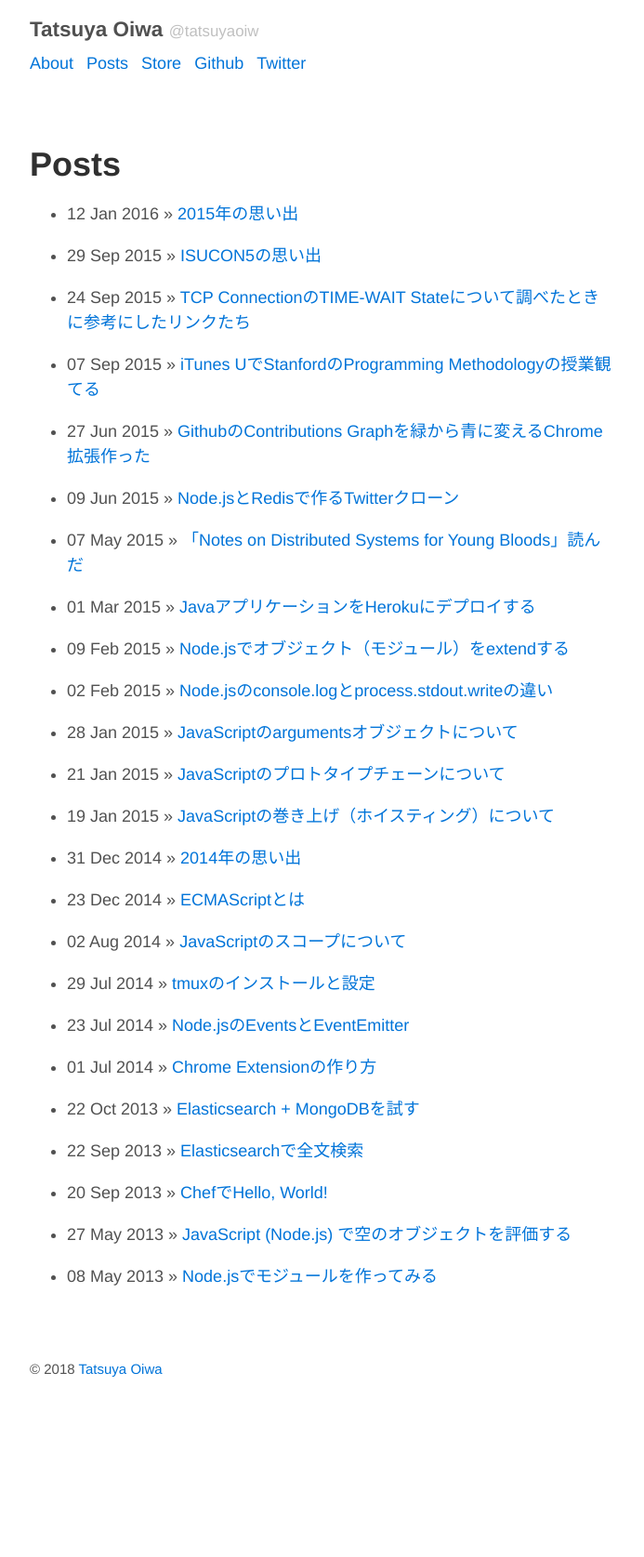
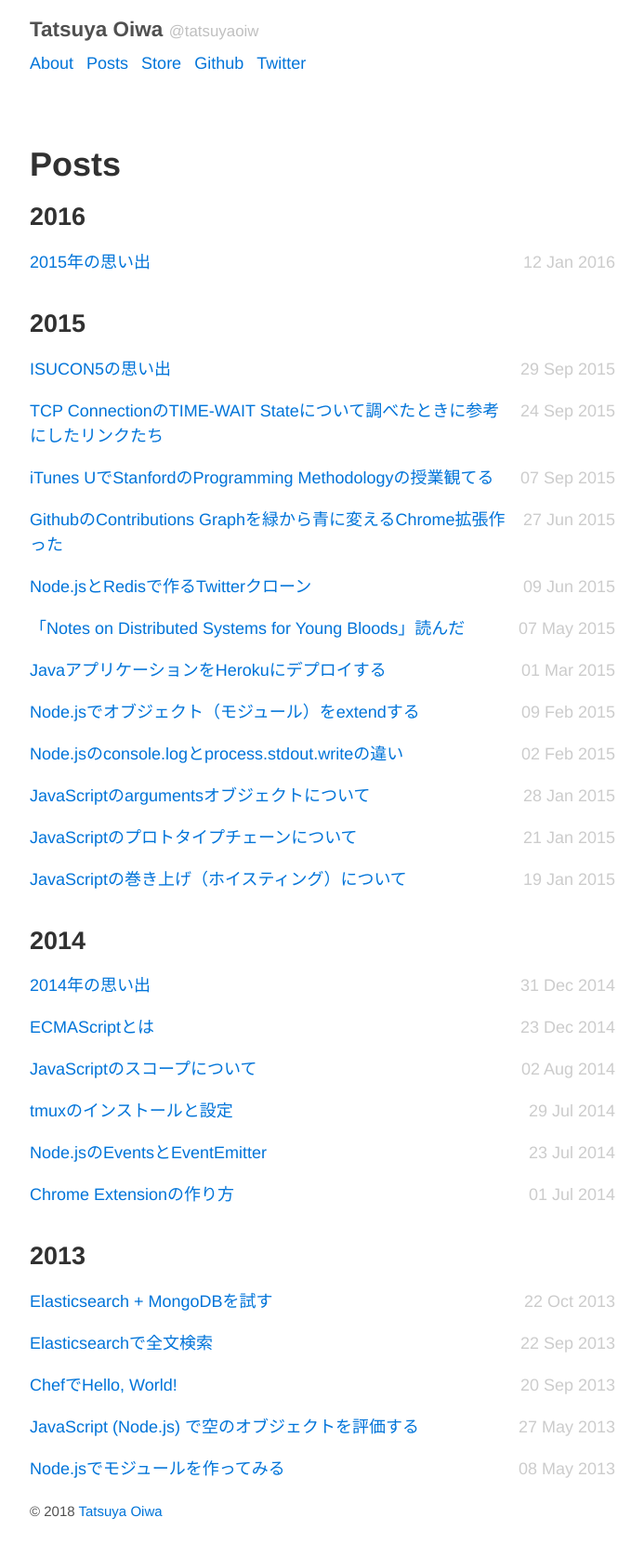
Before and after one commit to tatsuya/tatsuyaoiw.github.io, a Jekyll site: the page built from posts.html, in a window 1280 px wide. Shown: the whole page at 93% size, without its empty margins (293-986 px from the left). Built offline with Jekyll 4.4.1, drawn with Linux system fonts in a browser that asks for light colours; comment, search, counter and statistics services are not loaded; before the commit the page ends 1522 px from its top, so only the background shows below that.

Commit message:
update style on posts

```diff
--- a/_sass/_posts.scss
+++ b/_sass/_posts.scss
@@ -24,7 +24,7 @@
   display: block;
   margin-top: -.5rem;
   margin-bottom: 1rem;
-  color: #9a9a9a;
+  color: #ccc;
 }
 
 .page-title {
@@ -62,3 +62,28 @@
     }
   }
 }
+
+.archive-item {
+  margin-bottom: 1rem;
+  overflow: auto;
+}
+
+.archive-year {
+  margin-bottom: 1rem;
+}
+
+.archive-item + .archive-year {
+  margin-top: 2rem;
+}
+
+.archive-date {
+  margin-top: 0;
+  margin-bottom: 0;
+}
+
+@media (min-width: 30em) {
+  .archive-date {
+    float: right;
+    margin-left: 1rem;
+  }
+}
--- /dev/null
+++ b/posts.html
@@ -0,0 +1,18 @@
+---
+layout: default
+title: Posts
+---
+
+<h1>Posts</h1>
+
+{% for post in site.posts %}
+  {% capture currentyear %}{{ post.date | date: "%Y" }}{% endcapture %}
+  {% if currentyear != year %}
+    <h2 class="archive-year">{{ currentyear }}</h2>
+    {% capture year %}{{ currentyear }}{% endcapture %}
+  {% endif %}
+  <div class="archive-item">
+    <span class="post-date archive-date">{{ post.date | date_to_string }}</span>
+    <a class="archive-title" href="{{ post.url }}">{{ post.title }}</a>
+  </div>
+{% endfor %}
--- a/posts.md
+++ /dev/null
@@ -1,8 +0,0 @@
----
-layout: page
-title: Posts
----
-
-{% for post in site.posts %}
-  * {{ post.date | date_to_string }} &raquo; [ {{ post.title }} ]({{ post.url }})
-{% endfor %}
```
